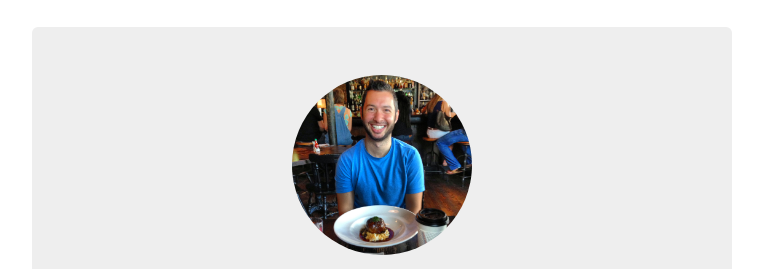
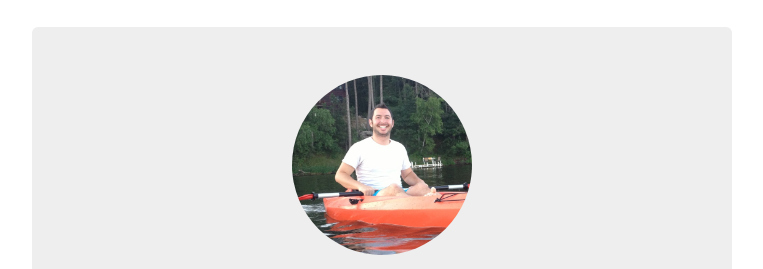
Before and after one commit to zglazer/zglazer.github.io, a plain HTML site: page index.html in a window 1280 px wide. Shown: the part 83-352 px from the top of the page, without its empty margins (258-1021 px from the left). Drawn offline with nearby package versions, Linux system fonts and the light colour scheme; files whose address does not match are found by name.

Commit message:
update photo

```diff
--- a/index.html
+++ b/index.html
@@ -27,7 +27,7 @@
       </div>
 
       <div class="jumbotron">
-      	<img src="res/self.jpg" class="img-circle" height="180px">
+      	<img src="res/self2.jpg" class="img-circle" height="180px">
         <h1>Zach Glazer</h1>
         <p class="lead">Hello, my name is Zach. I am a student at UW-Madison with a certificate in computer
         	science and a BS in biochemistry, looking to pursue a career in software development.
```
Also changed, not shown: res/kayak.jpg (deleted), res/self2.jpg (added).
